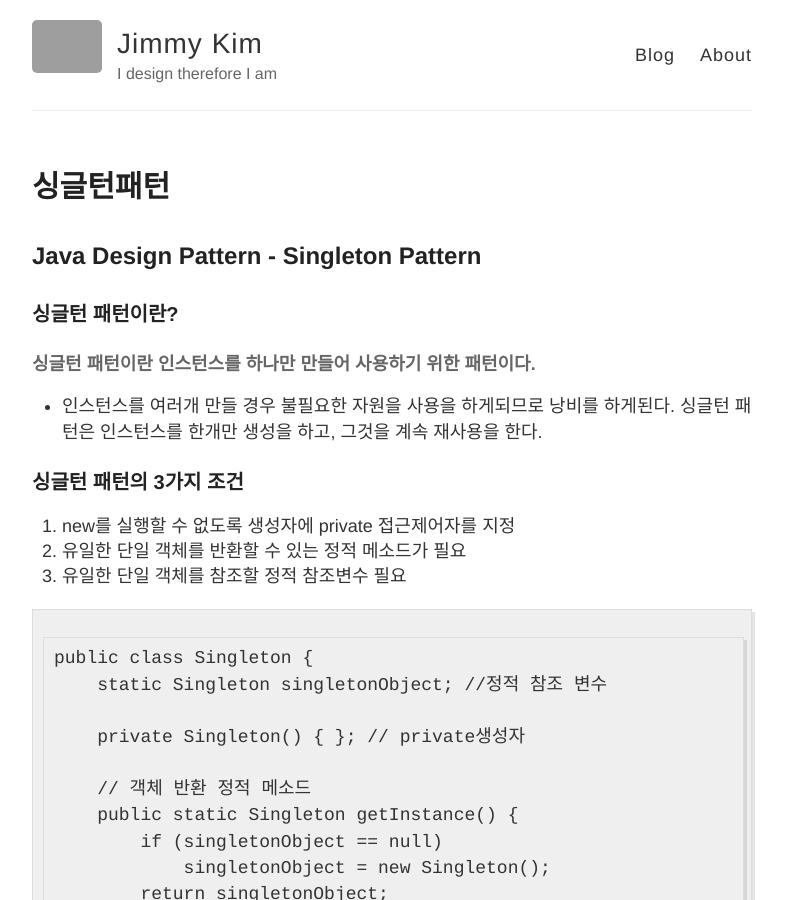
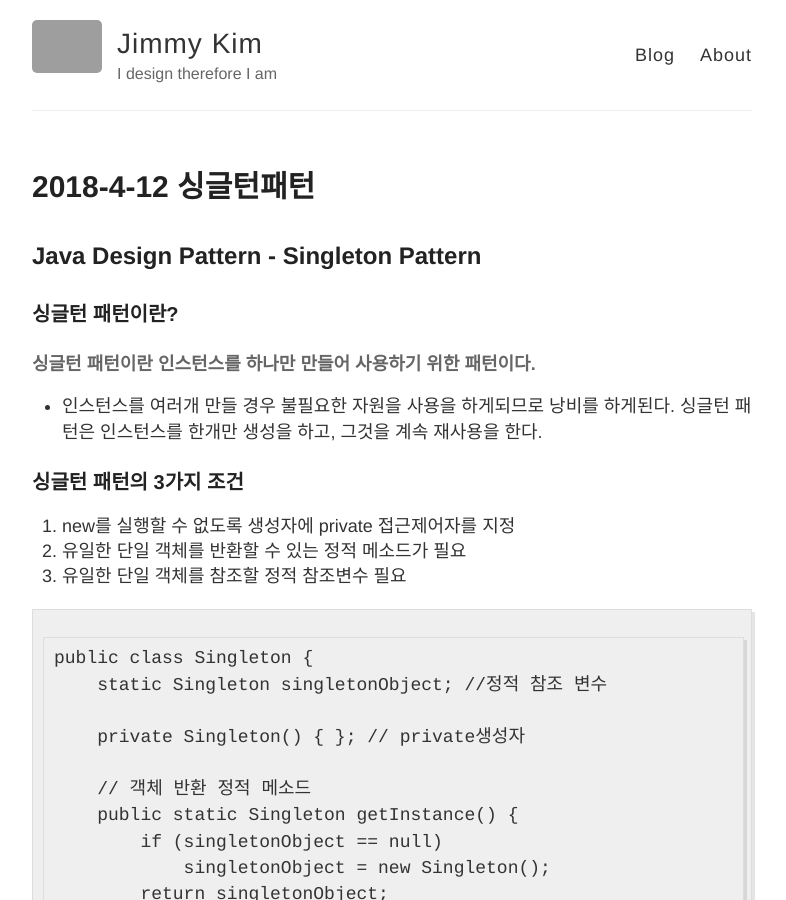
Before and after one commit to jaeyeon93/jaeyeon93.github.io, a Jekyll site: the page built from _posts/2018-4-12-싱글턴패턴.md, in a window 1280 px wide and 900 px high. Shown: the whole window, without its empty margins (248-1034 px from the left). Built offline with Jekyll 4.4.1, drawn with Linux system fonts in a browser that asks for light colours; our own code applies the rules of GitHub Pages for plain Markdown files; part of the change alters nothing that is shown; grey boxes are pictures that could not be loaded.

````diff
--- a/_posts/2018-4-12-싱글턴패턴.md
+++ b/_posts/2018-4-12-싱글턴패턴.md
@@ -1,3 +1,8 @@
+---
+layout: post
+title: 2018-4-12 싱글턴패턴
+---
+
 ## Java Design Pattern - Singleton Pattern
 
 ### 싱글턴 패턴이란?
@@ -48,7 +53,7 @@ Singleton@60e53b93
 Singleton@60e53b93
 ```
 
-![](/Users/jimmy/Downloads/singleton1.jpeg)
+![](https://github.com/jaeyeon93/jaeyeon93.github.io/blob/master/images/singleton1.jpeg?raw=true)
 
 - 단일 객체인 경우 결국 공유 객체로 사용되기 때문에 속성을 갖지 않는다. 위 예제를 통해서 s1, s2, s3가 단일객체를 참조한다는 것을 알 수 있다.
 
````
